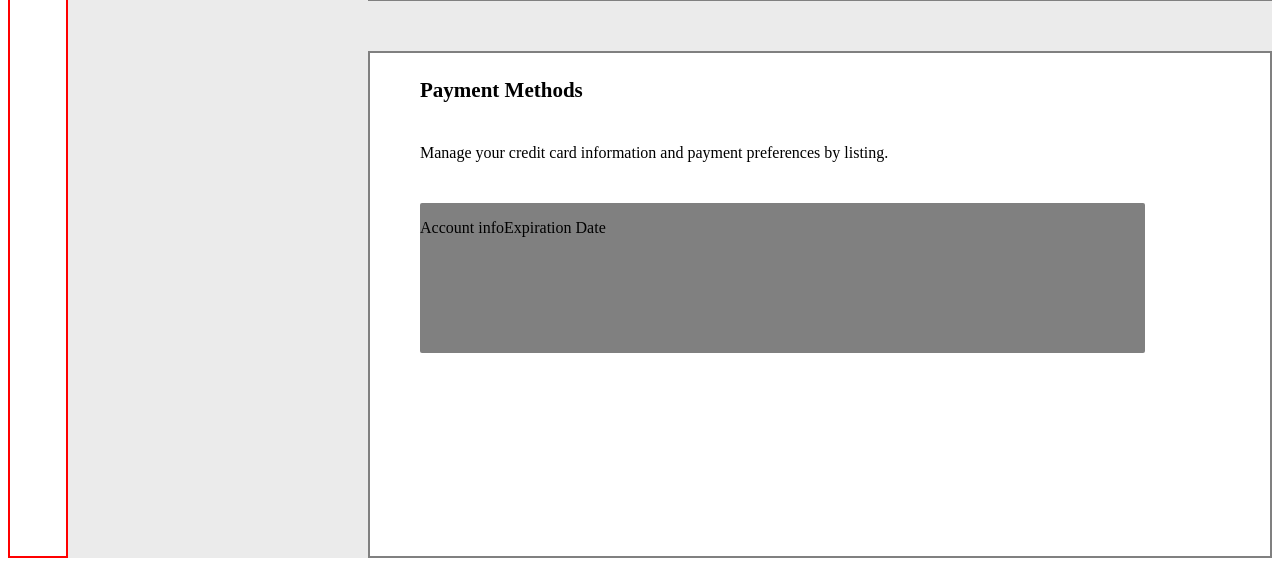
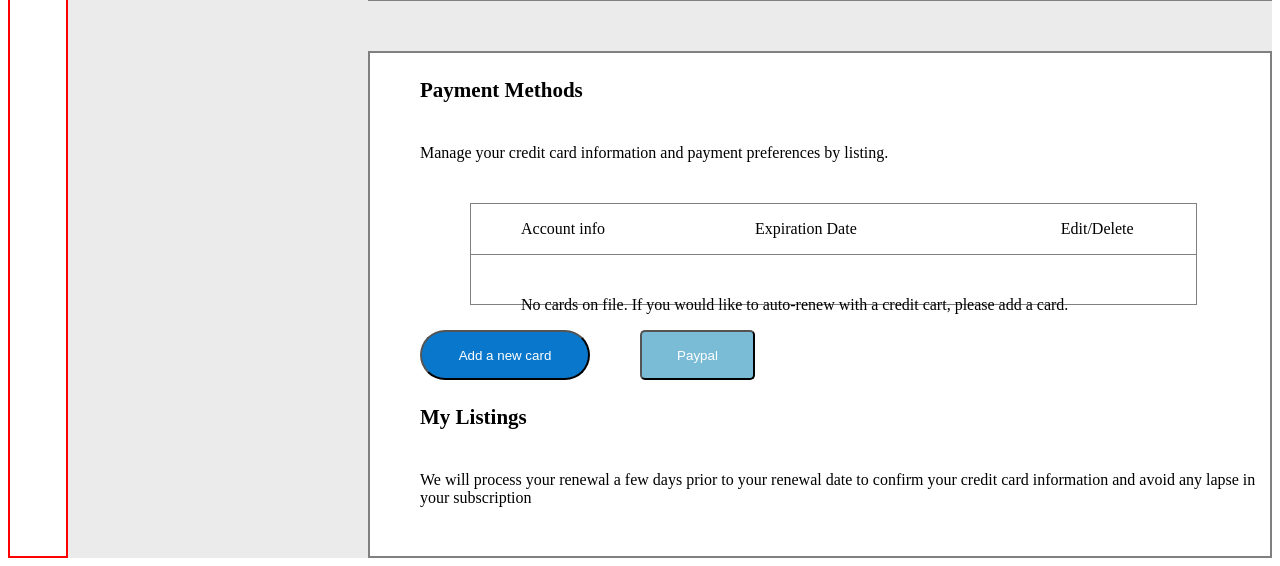
Before and after one commit to mkclark/GetAways_Public, a Flask app: page /hosting in a window 1280 px wide. Shown: the part 769-1335 px from the top of the page. Run offline with Flask 2, Linux system fonts and the light colour scheme; some libraries are stand-ins or nearby versions.

Commit message:
Finished the Payment Methods table. Working on the My Listings table now.

```diff
--- a/static/css/style2.css
+++ b/static/css/style2.css
@@ -124,32 +124,57 @@
 
 .parent-table {
   width: 725px;
-  height: 150px;
-  background-color: grey;
-  border-radius: 2px;
-  border-color: black;
+  height: 100px;
+  background-color: white;
+  border-color: grey;
+  border-style: solid;
+  border-width: 1px;
+  margin-left: 50px;
 
 }
 
 .parent-header {
-
+  border-color: grey;
+  border-style: solid;
+  border-width: 0px 0px 1px 0px;
 }
 
 .parent-body {
-
+  display: flex;
 }
 
 .col-1-header {
   float: left;
   display: inline-flex;
+  margin-left: 50px;
 }
 
 .col-2-header {
   display: inline-flex;
+  margin-left: 150px;
 }
 
+.col-3-header {
+  display: inline-flex;
+  margin-left: 200px;
+}
 
+#add-new-card-button {
+  width: 170px;
+  height: 50px;
+  background-color: #0978CC;
+  color: white;
+  border-radius: 25px;
+}
 
+#paypal-button {
+  width: 115px;
+  height: 50px;
+  background-color: #7ABCD6;
+  color: white;
+  border-radius: 5px;
+  margin-left: 50px;
+}
 
 
 
--- a/templates/hosting_home.html
+++ b/templates/hosting_home.html
@@ -601,12 +601,22 @@
         <div class="row">
           <div class="parent-table">
             <div class="parent-header">
-              <p class="col-1-header">Account info</p><p class="col-2-header">Expiration Date</p>
-
-
+              <p class="col-1-header">Account info</p>
+              <p class="col-2-header">Expiration Date</p>
+              <p class="col-3-header">Edit/Delete</p>
             </div>
-
+            <div class="row">
+              <p id="no-card-message">No cards on file. If you would like to auto-renew with a credit cart, please add a card.</p>
+            </div>
           </div>
+        </div>
+        <div class="row">
+          <button id="add-new-card-button">Add a new card</button>
+          <button id="paypal-button">Paypal</button>
+        </div>
+        <span class="title"> My Listings</span>
+        <div class="row">
+          <p>We will process your renewal a few days prior to your renewal date to confirm your credit card information and avoid any lapse in your subscription</p>
         </div>
 
       </div>
```
